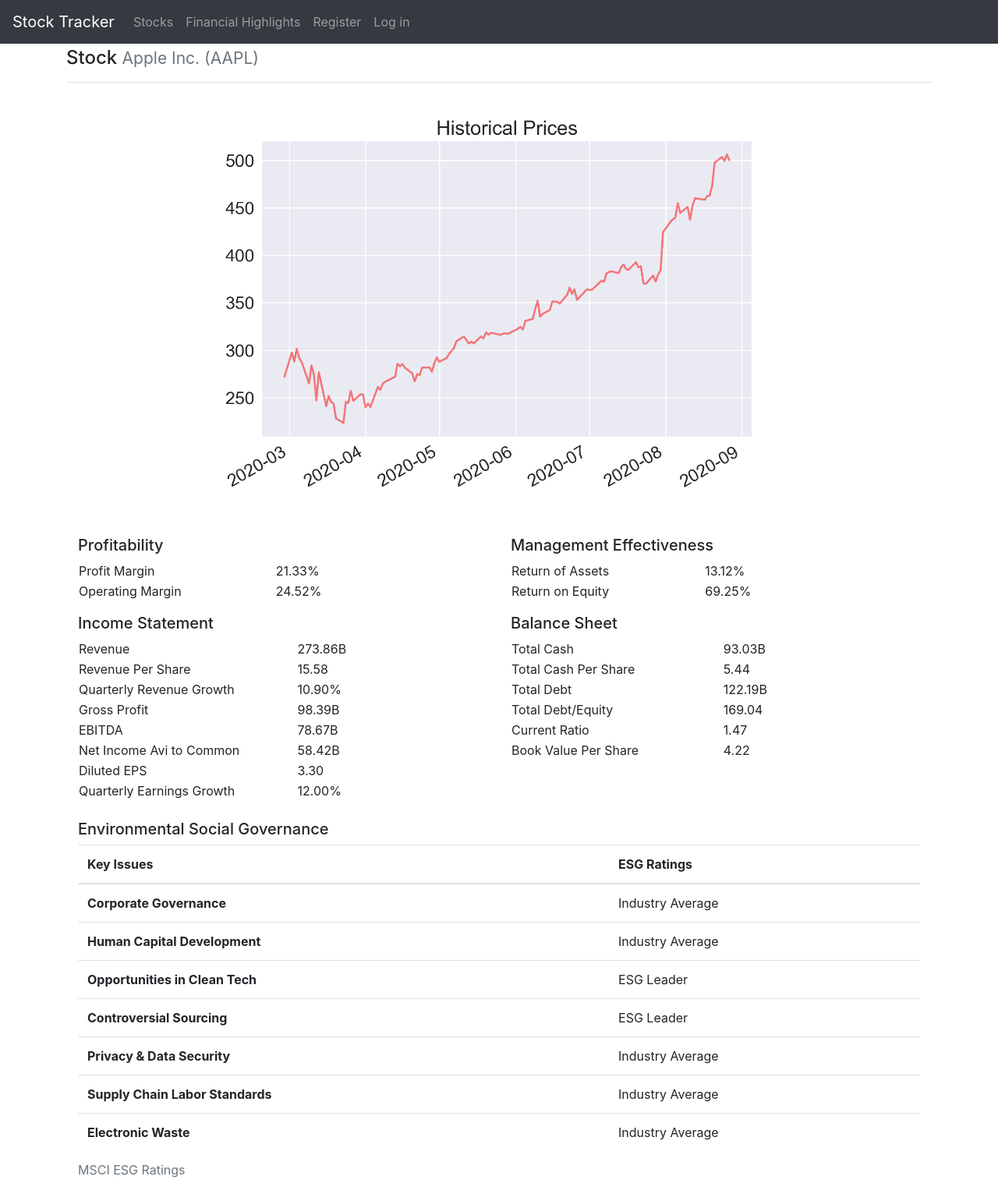
After one commit to acpark22/python-code, a Django app: page /fin_highlights/ in a window 1280 px wide. The commit adds this page. Shown: the whole page at 78% size. Run offline with Django 3.2, Linux system fonts and the light colour scheme; some libraries are stand-ins or nearby versions.

Commit message:
Stock Tracker Project

```diff
--- a/stock_tracker/stock_trackers/templates/stock_trackers/base.html
+++ b/stock_tracker/stock_trackers/templates/stock_trackers/base.html
@@ -24,6 +24,10 @@
         <li class= "nav-item">
         <a class= "nav-link" href= "{% url 'stock_trackers:stocks'%}">
           Stocks</a></li>
+        <div class="collapse navbar-collapse" id="navbarCollapse">
+          <ul class="navbar-nav mr-auto">
+            <li class="nav-item">
+            <a class="nav-link" href= "{% url 'stock_trackers:fin_highlights'%}">Financial Highlights</a></li>
       </ul>
     <ul class= "navbar-nav ml-auto">
     {% if user.is_authenticated %}
--- /dev/null
+++ b/stock_tracker/stock_trackers/templates/stock_trackers/fin_highlights.html
@@ -0,0 +1,161 @@
+{% extends 'stock_trackers/base.html' %}
+{% load static %}
+{% block page_header %}
+  <h4 class="mt-1">
+    Stock
+    <small class="text-muted">Apple Inc. (AAPL)</small>
+  </h4>
+{% endblock page_header %}
+{% block content %}
+
+<body>
+<div class="container">
+  <img src="{% static "stock_trackers/aapl2.png" %}" class="rounded mx-auto d-block" width="75%">
+</div>
+
+<div class="container">
+  <div class="row">
+    <div class="col-sm-6">
+      <h5 class="mt-3">Profitability</h5>
+      <table class"mt-1">
+        <table style="width:70%">
+          <tbody>
+          <tr>
+            <td>Profit Margin</td>
+            <td>21.33%</td>
+          </tr>
+          <tr>
+            <td>Operating Margin</td>
+            <td>24.52%</td>
+          </tr>
+        </body>
+      </table>
+      <h5 class="mt-3">Income Statement</h5>
+      <table class="mt-1">
+        <table style="width:70%">
+          <tbody>
+          <tr>
+            <td>Revenue</td>
+            <td>273.86B
+          </tr>
+          <tr>
+            <td>Revenue Per Share</td>
+            <td>15.58</td>
+          </tr>
+          <tr>
+            <td>Quarterly Revenue Growth</td>
+            <td>10.90%</td>
+          </tr>
+          <tr>
+            <td>Gross Profit</td>
+            <td>98.39B</td>
+          </tr>
+          <tr>
+            <td>EBITDA</td>
+            <td>78.67B</td>
+          </tr>
+          <tr>
+            <td>Net Income Avi to Common</td>
+            <td>58.42B</td>
+          </tr>
+          <tr>
+            <td>Diluted EPS</td>
+            <td>3.30</td>
+          </tr>
+          <tr>
+            <td>Quarterly Earnings Growth</td>
+            <td>12.00%</td>
+          </tr>
+        </body>
+      </table>
+    </div>
+  <div class="col-sm-6">
+    <h5 class="mt-3">Management Effectiveness</h5>
+      <table class="mt-1">
+        <table style="width:70%">
+          <tbody>
+          <tr>
+            <td>Return of Assets</td>
+            <td>13.12%</td>
+          </tr>
+          <tr>
+            <td>Return on Equity</td>
+            <td>69.25%</td>
+          </tr>
+        </body>
+      </table>
+    <h5 class="mt-3">Balance Sheet</h5>
+      <table class="mt-1">
+        <table style="width:70%">
+          <tbody>
+          <tr>
+            <td>Total Cash</td>
+            <td>93.03B</td>
+          </tr>
+          <tr>
+            <td>Total Cash Per Share</td>
+            <td>5.44</td>
+          </tr>
+          <tr>
+            <td>Total Debt</td>
+            <td>122.19B</td>
+          </tr>
+          <tr>
+            <td>Total Debt/Equity</td>
+            <td>169.04</td>
+          </tr>
+          <tr>
+            <td>Current Ratio</td>
+            <td>1.47</td>
+          </tr>
+          <tr>
+            <td>Book Value Per Share</td>
+            <td>4.22</td>
+          </tr>
+        </body>
+      </table>
+    </div>
+  </div>
+  <h5 class="mt-4">Environmental Social Governance</h5>
+  <table class="table">
+    <caption>MSCI ESG Ratings</caption>
+    <thead>
+      <tr>
+        <th scope="col">Key Issues</th>
+        <th scope="col">ESG Ratings</th>
+      </tr>
+      <tbody>
+        <tr>
+          <th scope="row">Corporate Governance</th>
+          <td>Industry Average</td>
+        </tr>
+        <tr>
+          <th scope="row">Human Capital Development</th>
+          <td>Industry Average</td>
+        </tr>
+        <tr>
+          <th scope="row">Opportunities in Clean Tech</th>
+          <td>ESG Leader</td>
+        </tr>
+        <tr>
+          <th scope="row">Controversial Sourcing</th>
+          <td>ESG Leader</td>
+        </tr>
+        <tr>
+          <th scope="row">Privacy & Data Security</th>
+          <td>Industry Average</td>
+        </tr>
+        <tr>
+          <th scope="row">Supply Chain Labor Standards</th>
+          <td>Industry Average</td>
+        </tr>
+        <tr>
+          <th scope="row">Electronic Waste</th>
+          <td>Industry Average</td>
+        </tr>
+      </tbody>
+    </table>
+</body>
+</html>
+
+  {% endblock content %}
--- a/stock_tracker/stock_trackers/templates/stock_trackers/stock.html
+++ b/stock_tracker/stock_trackers/templates/stock_trackers/stock.html
@@ -1,7 +1,7 @@
 {% extends 'stock_trackers/base.html' %}
 
 {% block page_header %}
-  <h3>{{ stock }}</h3>
+  <h4 class="mt-1">{{ stock }}</h3>
 {% endblock page_header %}
 
 {% block content %}
--- a/stock_tracker/stock_trackers/urls.py
+++ b/stock_tracker/stock_trackers/urls.py
@@ -17,4 +17,6 @@
     path('new_entry/<int:stock_id>/', views.new_entry, name= 'new_entry'),
     # Page for editing notes.
     path('edit_entry/<int:entry_id>/', views.edit_entry, name= 'edit_entry'),
+    # Page for financial highlights of the stock
+    path('fin_highlights/', views.fin_highlights, name= 'fin_highlights'),
     ]
--- a/stock_tracker/stock_trackers/views.py
+++ b/stock_tracker/stock_trackers/views.py
@@ -72,3 +72,7 @@
 
     context= {'entry': entry, 'stock': stock, 'form': form}
     return render(request, 'stock_trackers/edit_entry.html', context)
+
+def fin_highlights(request):
+    """Showing financial stats and graphs."""
+    return render(request, 'stock_trackers/fin_highlights.html')
```
Also changed, not shown: stock_tracker/stock_trackers/templates/stock_trackers/stocks.html (+5 -5 lines), stock_tracker/stock_trackers/static/stock_trackers/aapl2.png (added).
